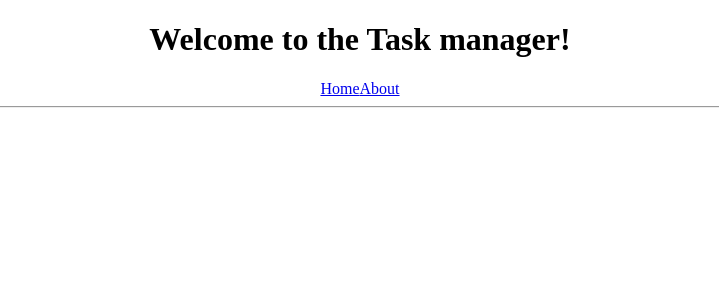
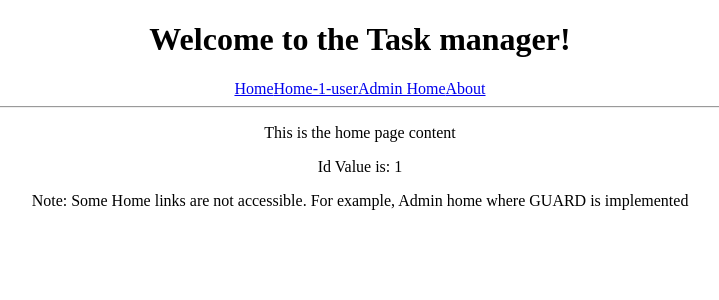
Before and after one commit to Kiran26cs/AngelFirst, an Angular app in the folder AngelFirst/: page /home/1 in a window 1280 px wide. Before the commit this address led to /. Shown: the top 300 px of the page, without its empty margins (280-999 px from the left). Built offline with nearby package versions, Linux system fonts and the light colour scheme.

Commit message:
implemented page-not-found, routing parameters and Route guarding

```diff
--- a/AngelFirst/src/app/Home/home.component.html
+++ b/AngelFirst/src/app/Home/home.component.html
@@ -1 +1,3 @@
-<p>{{Message}}</p>
+<p>{{Message}} </p>
+<p>Id Value is: {{idValues}}</p>
+Note: Some Home links are not accessible. For example, Admin home where GUARD is implemented
--- a/AngelFirst/src/app/Home/home.component.ts
+++ b/AngelFirst/src/app/Home/home.component.ts
@@ -1,4 +1,6 @@
-import {Component} from '@angular/core';
+import {Component, OnInit} from '@angular/core';
+import {ActivatedRoute} from '@angular/router';
+import {Observable} from 'rxjs/Observable'
 
 
 @Component({
@@ -6,5 +8,20 @@ import {Component} from '@angular/core';
 })
 
 export class HomeComponent {
-    Message ='This is the home page content'
+    constructor(public routeSnapShot: ActivatedRoute) { }
+    ngOnInit() {}
+
+
+    Message = 'This is the home page content'
+    idValues = this.methodNewName()
+
+    private methodNewName():string
+    {
+        let idValues = this.routeSnapShot.snapshot.params['id'];
+
+        if (!idValues) {
+            idValues = '0';
+        }
+        return idValues;
+    }
 }
--- a/AngelFirst/src/app/app.component.html
+++ b/AngelFirst/src/app/app.component.html
@@ -5,6 +5,8 @@
   </h1>
     <nav>
         <a routerLink="/home" routerLinkActive="active">Home</a>
+        <a routerLink="/home/1" routerLinkActive="active">Home-1-user</a>
+        <a routerLink="/home/2" routerLinkActive="active">Admin Home</a>
         <a routerLink="/about" routerLinkActive="active">About</a>
     </nav>
     <hr/>
--- /dev/null
+++ b/AngelFirst/src/app/page-not-found/page-not-found.component.html
@@ -0,0 +1,3 @@
+<p style="color:red">
+  The page you are trying to access foes not exist!
+</p>
--- /dev/null
+++ b/AngelFirst/src/app/page-not-found/page-not-found.component.ts
@@ -0,0 +1,14 @@
+import { Component, OnInit } from '@angular/core';
+
+@Component({
+  templateUrl: './page-not-found.component.html',
+  styleUrls: ['./page-not-found.component.css']
+})
+export class PageNotFoundComponent implements OnInit {
+
+  constructor() { }
+
+  ngOnInit() {
+  }
+
+}
--- /dev/null
+++ b/AngelFirst/src/app/security/router-security.service.ts
@@ -0,0 +1,17 @@
+import {Routes, Router, CanActivate, ActivatedRouteSnapshot, RouterStateSnapshot} from '@angular/router'
+import {Injectable} from '@angular/core'
+
+@Injectable()
+export class RouterSecurityService implements CanActivate {
+    constructor(public router: Router) { }
+    canActivate(route: ActivatedRouteSnapshot, state: RouterStateSnapshot): boolean{
+
+        let idValue = route.params['id']//returns string value
+        if (parseInt(idValue) > 1) {
+            this.router.navigate(['noexistence']);
+            return false;
+        } else {
+            return true;
+        }
+    }
+}
```
Also changed, not shown: AngelFirst/src/app/app-router.module.ts (+7 -3 lines), AngelFirst/src/app/app.module.ts (+4 -3 lines), AngelFirst/src/app/page-not-found/page-not-found.component.css (added), 2 other files (tests, documents, lock files or other folders).
